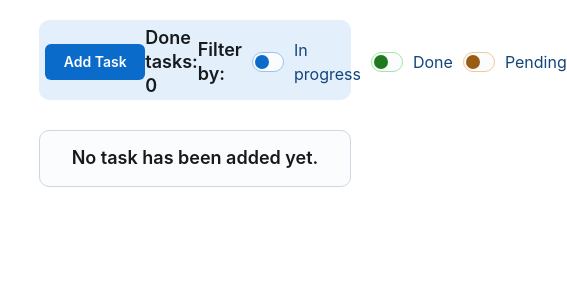
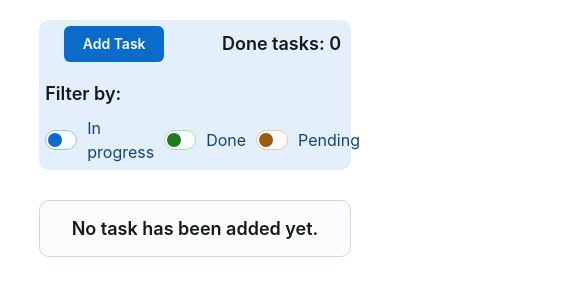
Before and after one commit to pashka1837/ARC-TEACH-Testovoe, a React (Vite) app: page / in a window 390 px wide. Shown: the top 300 px of the page, 567 px wide, since content can reach past the window. Built offline with nearby package versions, Linux system fonts and the light colour scheme.

Commit message:
taskBar comp css media with added

```diff
--- a/src/Components/TaskBar/TaskBar.scss
+++ b/src/Components/TaskBar/TaskBar.scss
@@ -4,8 +4,11 @@
   border-radius: 10px;
   display: grid;
   align-items: center;
-  justify-items: center;
+  // justify-items: center;
+  justify-items: start;
+
   grid-template-columns: 1fr 1fr 3fr;
+  // grid-template-columns: repeat(auto-fit, minmax(280px, 1fr));
 }
 
 .doneTasksCounter {
@@ -31,3 +34,23 @@
     }
   }
 }
+
+@media screen and (max-width: 870px) {
+  .task_bar_container {
+    height: auto;
+    justify-items: center;
+    gap: 20px;
+    grid-template-columns: auto auto;
+  }
+  .task_bar_filter {
+    grid-column-start: 1;
+    grid-column-end: 3;
+  }
+}
+
+@media screen and (max-width: 530px) {
+  .task_bar_filter {
+    flex-direction: column;
+    align-items: flex-start;
+  }
+}
```
